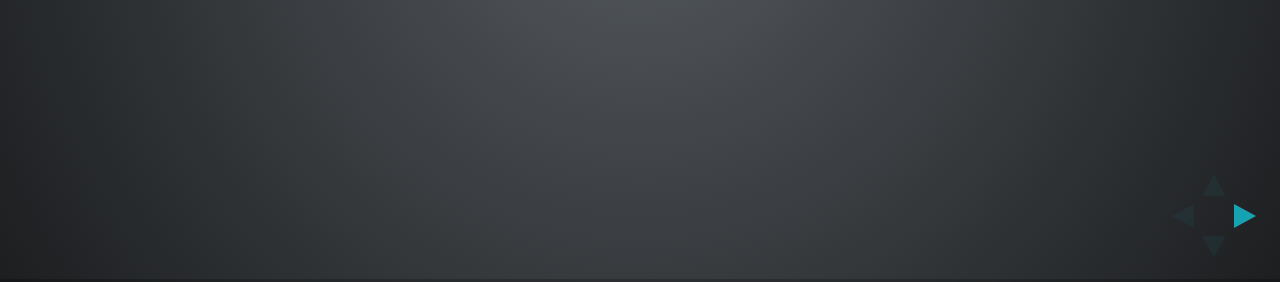
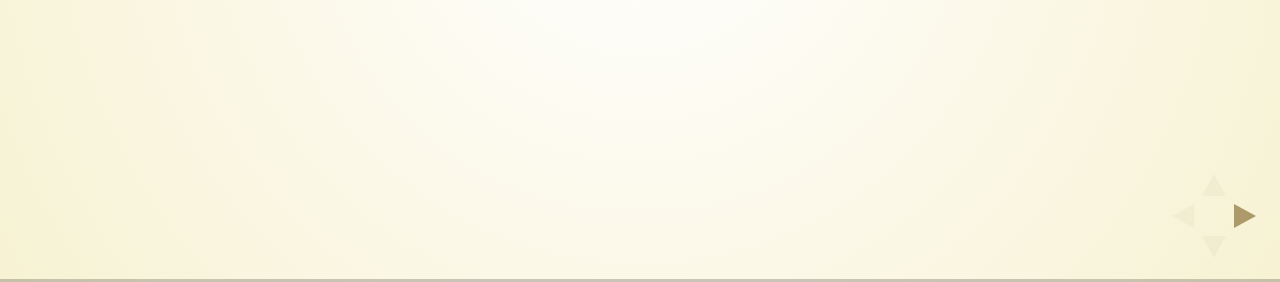
Before and after one commit to Mozilla-NTU/slides2014, a plain HTML site: page slides/day2-section1-html5.html in a window 1280 px wide. Shown: the part 518-800 px from the top of the page. Drawn offline with Linux system fonts and the light colour scheme.

Commit message:
change to lighter theme

```diff
--- a/slides/day2-section1-html5.html
+++ b/slides/day2-section1-html5.html
@@ -4,7 +4,7 @@
     <meta charset="utf-8">
     <title>HTML5</title>
     <link rel="stylesheet" href="../reveal.js-2.6.2/css/reveal.min.css"/>
-    <link rel="stylesheet" href="../reveal.js-2.6.2/css/theme/default.css" id="theme"/>
+    <link rel="stylesheet" href="../reveal.js-2.6.2/css/theme/beige.css" id="theme"/>
     <link rel="stylesheet" href="../reveal.js-2.6.2/lib/css/zenburn.css"/>
   </head>
   <body>
```
